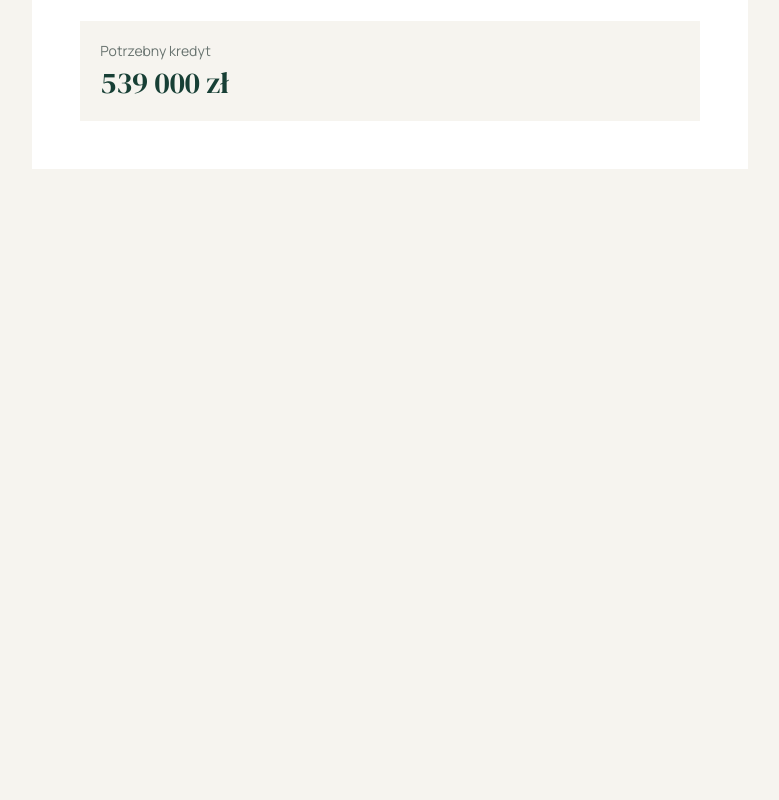
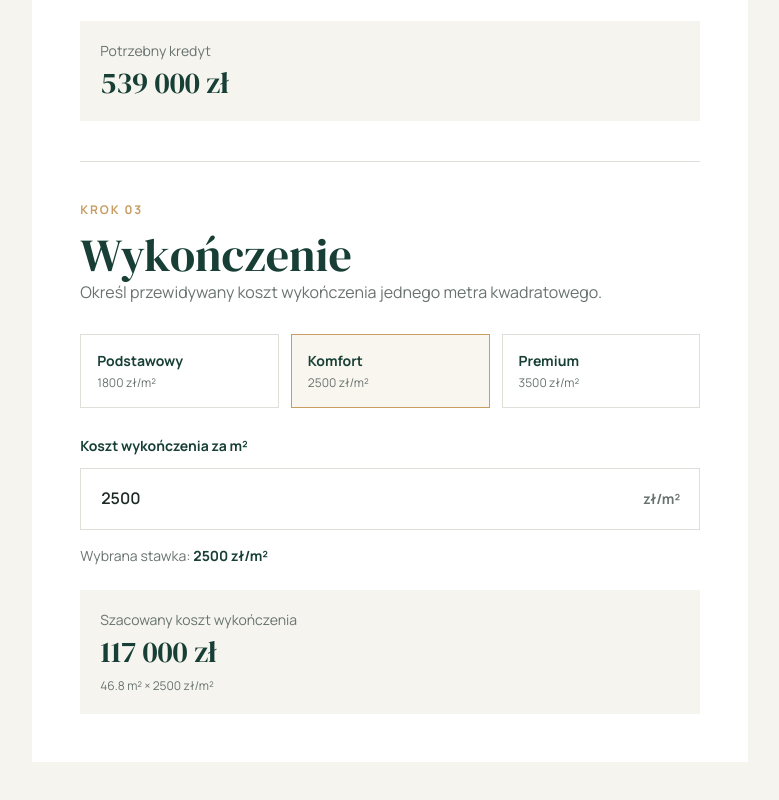
Before and after one commit to natalkakielbicka-coder/real-estate, a Vue app: page /kalkulator-kosztow-zakupu in a window 1280 px wide. Shown: the part 1566-2366 px from the top of the page, without its empty margins (19-798 px from the left). Before the commit the page ends 1823 px from the top, so only its background shows below. Built offline with nearby package versions, Linux system fonts and the light colour scheme.

Commit message:
Add finishing cost calculation

```diff
--- a/src/views/PurchaseCalculatorView.vue
+++ b/src/views/PurchaseCalculatorView.vue
@@ -15,6 +15,26 @@ const availableApartments = apartments.filter((apartment) => {
 const firstAvailableApartment = availableApartments[0]
 const selectedApartmentId = ref(firstAvailableApartment.id)
 const ownContribution = ref(100000)
+const finishingCostPerMeter = ref(2500)
+
+const finishingStandards = [
+  {
+    name: 'Podstawowy',
+    price: 1800
+  },
+  {
+    name: 'Komfort',
+    price: 2500
+  },
+  {
+    name: 'Premium',
+    price: 3500
+  }
+]
+
+const selectFinishingStandard = (price) => {
+  finishingCostPerMeter.value = price
+}
 
 const selectedApartment = computed(() => {
   return availableApartments.find((apartment) => {
@@ -28,6 +48,13 @@ const neededLoan = computed(() => {
   const loanAmount = apartmentPrice - contribution
 
   return Math.max(loanAmount, 0)
+})
+
+const totalFinishingCost = computed(() => {
+  const apartmentArea = selectedApartment.value.area
+  const costPerMeter = finishingCostPerMeter.value || 0
+
+  return apartmentArea * costPerMeter
 })
 
 const contributionPercent = computed(() => {
@@ -237,6 +264,88 @@ const hasLowContribution = computed(() => {
               </strong>
             </div>
           </div>
+
+          <div class="mt-10 border-t border-line pt-10">
+            <p
+              class="mb-3 text-xs font-bold tracking-[0.16em] text-gold uppercase"
+            >
+              Krok 03
+            </p>
+
+            <h2 class="text-[clamp(30px,4vw,46px)]">Wykończenie</h2>
+
+            <p class="mb-7 max-w-[620px] text-muted">
+              Określ przewidywany koszt wykończenia jednego metra kwadratowego.
+            </p>
+
+            <div>
+              <div class="mb-7 grid gap-3 sm:grid-cols-3">
+                <button
+                  v-for="standard in finishingStandards"
+                  :key="standard.name"
+                  class="border px-4 py-4 text-left transition-colors"
+                  :class="
+                    finishingCostPerMeter === standard.price
+                      ? 'border-gold bg-[rgba(199,157,98,0.1)]'
+                      : 'border-line bg-panel hover:border-gold'
+                  "
+                  type="button"
+                  @click="selectFinishingStandard(standard.price)"
+                >
+                  <span class="block text-sm font-bold text-brand">
+                    {{ standard.name }}
+                  </span>
+
+                  <span class="mt-1 block text-xs text-muted">
+                    {{ formatPrice(standard.price) }} zł/m²
+                  </span>
+                </button>
+              </div>
+              <label
+                for="finishing-cost"
+                class="mb-3 block text-sm font-bold text-brand"
+              >
+                Koszt wykończenia za m²
+              </label>
+
+              <div class="relative">
+                <input
+                  id="finishing-cost"
+                  v-model.number="finishingCostPerMeter"
+                  class="min-h-[62px] w-full border border-line bg-panel py-3 pr-24 pl-5 font-semibold text-[var(--color-text)] transition-colors outline-none hover:border-gold focus:border-gold"
+                  type="number"
+                  min="0"
+                  step="100"
+                />
+
+                <span
+                  class="pointer-events-none absolute top-1/2 right-5 -translate-y-1/2 text-sm font-bold text-muted"
+                >
+                  zł/m²
+                </span>
+              </div>
+            </div>
+
+            <p class="mt-4 mb-0 text-sm text-muted">
+              Wybrana stawka:
+              <strong class="text-brand">
+                {{ formatPrice(finishingCostPerMeter || 0) }} zł/m²
+              </strong>
+            </p>
+
+            <div class="mt-6 bg-page p-5">
+              <p class="mb-1 text-sm text-muted">Szacowany koszt wykończenia</p>
+
+              <strong class="font-display text-3xl font-normal text-brand">
+                {{ formatPrice(totalFinishingCost) }} zł
+              </strong>
+
+              <p class="mt-2 mb-0 text-xs text-muted">
+                {{ selectedApartment.area }} m² ×
+                {{ formatPrice(finishingCostPerMeter || 0) }} zł/m²
+              </p>
+            </div>
+          </div>
         </div>
 
         <aside
```
